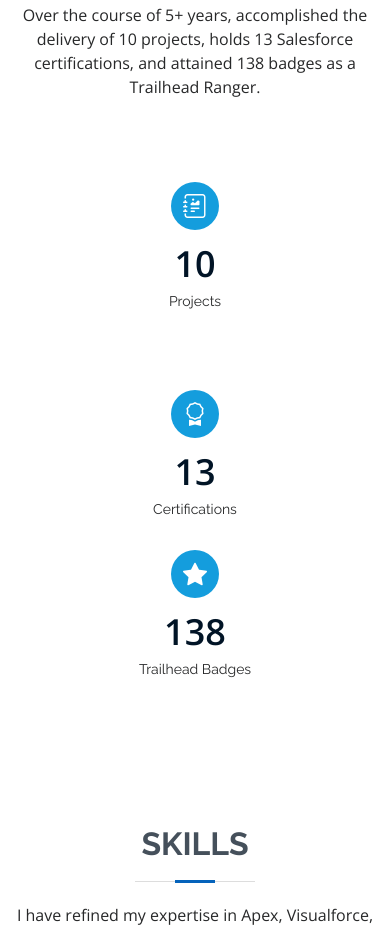
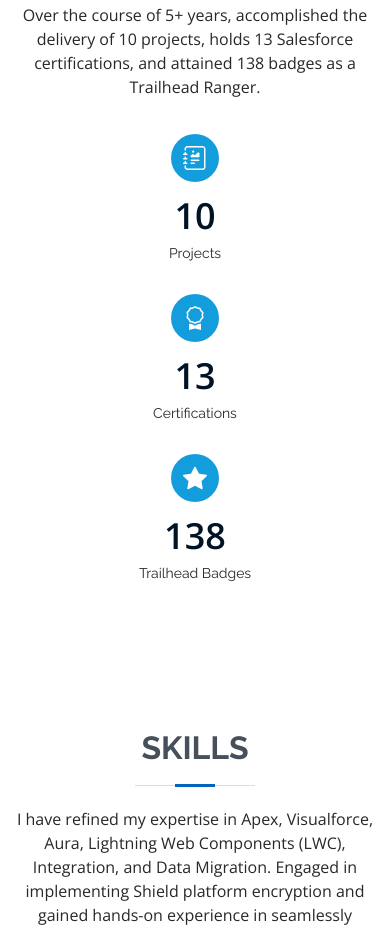
Before and after one commit to SalesforceMonk/SalesforceMonk.github.io, a plain HTML site: page index.html in a window 390 px wide. Shown: the part 2520-3449 px from the top of the page. Drawn offline with nearby package versions, Linux system fonts and the light colour scheme.

Commit message:
Update index.html

```diff
--- a/index.html
+++ b/index.html
@@ -126,7 +126,7 @@
 
         <div class="row">
 
-          <div class="col-lg-4 col-md-6 mt-5 mt-md-0">
+          <div class="col-lg-4 col-md-6 mt-md-0">
             <div class="count-box">
               <i class="bi bi-journal-richtext"></i>
               <span data-purecounter-start="0" data-purecounter-end="10" data-purecounter-duration="1" class="purecounter"></span>
@@ -134,7 +134,7 @@
             </div>
           </div>
 
-          <div class="col-lg-4 col-md-6 mt-5 mt-lg-0">
+          <div class="col-lg-4 col-md-6 mt-lg-0">
             <div class="count-box">
               <i class="bi bi-award"></i>
               <span data-purecounter-start="0" data-purecounter-end="13" data-purecounter-duration="1" class="purecounter"></span>
```
